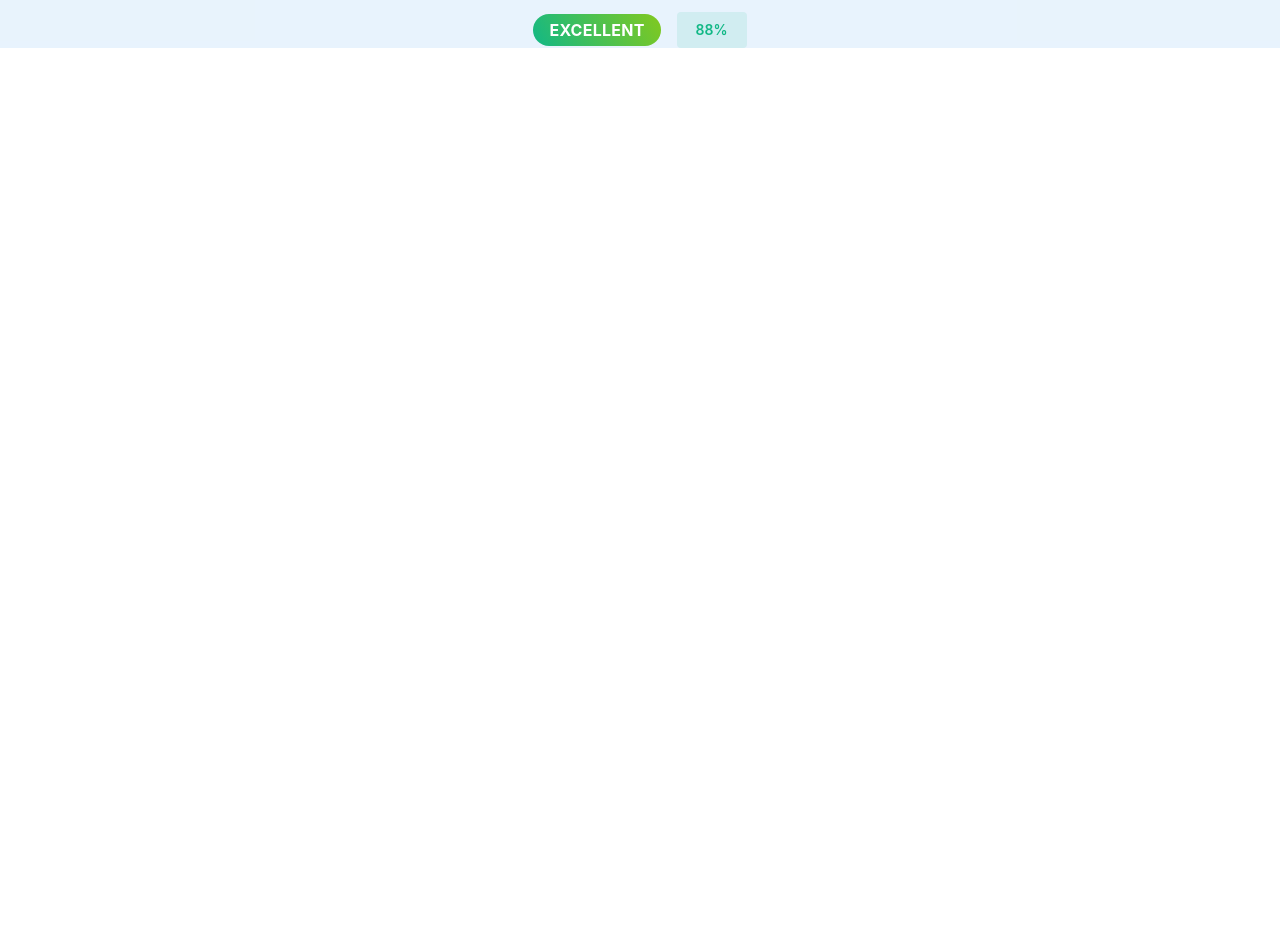
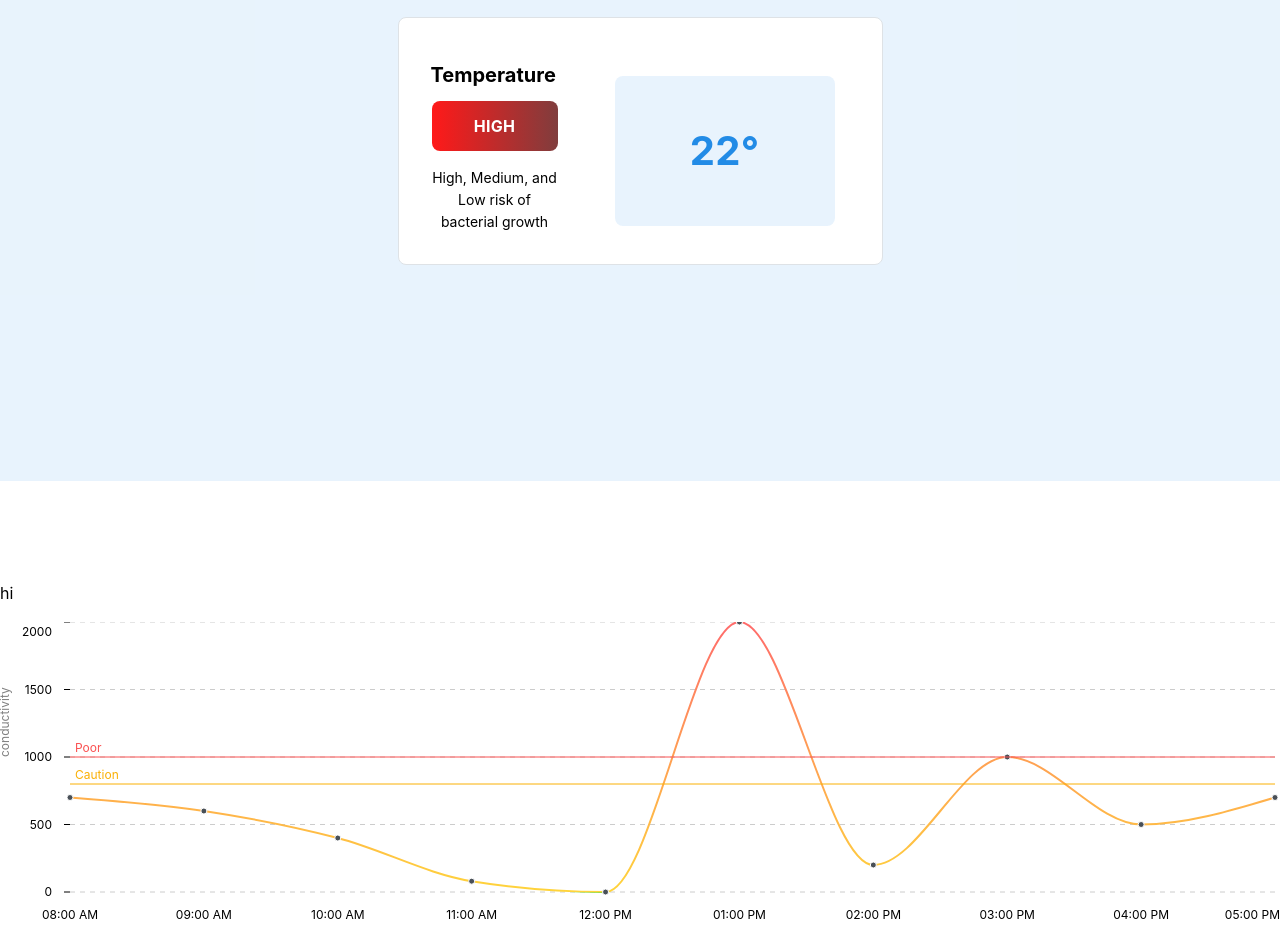
Before and after one commit to Vivra-Bottle/vivra_app, a Next.js app in the folder vivra_bottle_app/: page / in a window 1280 px wide. Shown: the part 468-1397 px from the top of the page. Before the commit the page ends 800 px from the top, so only its background shows below. Built offline with nearby package versions, Linux system fonts and the light colour scheme.

Commit message:
temp card and linechart

```diff
--- a/vivra_bottle_app/src/app/my-history/page.tsx
+++ b/vivra_bottle_app/src/app/my-history/page.tsx
@@ -1,14 +1,16 @@
 "use client";
 import { BarChart } from "@/components/barChart/BarChart";
 import { SparklineChart } from "@/components/sparklineChart/SparklineChart";
+import { Stack } from "@mantine/core";
 
 // Use module styling
 export default function MyHistory() {
   return (
-    <div>
+    <Stack>
       <p>History Page</p>
       <BarChart></BarChart>
       <SparklineChart></SparklineChart>
-    </div>
+      <div style={{ height: "200px" }}></div>
+    </Stack>
   );
 }
--- a/vivra_bottle_app/src/app/page.module.css
+++ b/vivra_bottle_app/src/app/page.module.css
@@ -11,6 +11,9 @@
 
 .name{
   align-self: center;
+  @media (max-width: 36em) {
+    align-self: center;
+  }
 }
 
 .consumptionStats {
@@ -25,10 +28,49 @@
 
 .consumptionBadge {
   height: 42px;
-  font-size: clamp(10px, 4vw, 12px);
+  font-size: clamp(10px, 12px, 12px);
   border-radius: 8px;
   margin-top: 20px;
     @media (max-width: 36em) {
       margin-top:0px;
     }
 }
+
+.tempBadge {
+  height: 150px;
+  width: 220px;
+  font-size: clamp(10px, 40px, 40px); /* Dynamically adjust font size */
+  border-radius: 8px;
+  margin-top: 20px;
+  display: flex;
+  align-items: center; /* Vertically center text */
+  justify-content: center; /* Horizontally center text */
+  text-align: center; /* Ensure text is centered */
+  line-height: 1; /* Prevent extra spacing */
+  padding: 0; /* Ensure no extra space */
+  margin-left: 40px;
+  margin-right: 15px;
+
+  @media (max-width: 36em) {
+    margin-top: 0px;
+    margin-right: 0;
+    margin-left: 0;
+    height: 100px;
+    margin-bottom: 10px;
+
+  }
+}
+
+.tempText {
+    font-size: 14px;
+    width: 128px;
+    word-wrap: break-word;
+    overflow-wrap: break-word;
+    white-space: normal;
+    text-align: center;
+    display: block;
+
+  @media (max-width: 36em) {
+    font-size: 11px;
+  }
+  }
--- a/vivra_bottle_app/src/app/page.tsx
+++ b/vivra_bottle_app/src/app/page.tsx
@@ -1,19 +1,36 @@
 "use client";
 import { ProgressRing } from "@/components/ProgressRing/ProgressRing";
-import { Badge, Stack, Title } from "@mantine/core";
+import { Badge, Stack, Title, Text } from "@mantine/core";
 
 import classes from "./page.module.css";
-import { WaterQualBadge } from "@/components/waterQualBadge/WaterQualBadge";
 import { SummaryCard } from "@/components/summaryCard/SummaryCard";
+import { ConductivityLineChart } from "@/components/conductivityLineChart/ConductivityLineChart";
+import { TempQualBadge } from "@/components/tempQualBadge/TempQualBadge";
 
 // TODO Delete and Replace with name from database
 const name = "Mary";
 const consumptionGoal = 2.4;
 const amountDrank = 1.1;
 const percentageDrank = Math.round((amountDrank / consumptionGoal) * 100);
+const temp = 22;
+
+// Updated data with hours and conductivity values
+const conductivityData = [
+  { time: "08:00 AM", conductivity: 700 },
+  { time: "09:00 AM", conductivity: 600 },
+  { time: "10:00 AM", conductivity: 400 },
+  { time: "11:00 AM", conductivity: 80 },
+  { time: "12:00 PM", conductivity: 0 },
+  { time: "01:00 PM", conductivity: 2000 },
+  { time: "02:00 PM", conductivity: 200 },
+  { time: "03:00 PM", conductivity: 1000 },
+  { time: "04:00 PM", conductivity: 500 },
+  { time: "05:00 PM", conductivity: 700 },
+];
 
 export default function Summary() {
   return (
+    <div>
       <Stack className={classes.stack}>
         <Title order={2} className={classes.name}>
           Welcome, {name}
@@ -46,10 +63,31 @@ export default function Summary() {
             </Stack>
           }
         ></SummaryCard>
-      <Title order={6} mt={20}>
+        <Title order={4} mt={20}>
           Water Quality
         </Title>
-      <WaterQualBadge value={88} conductivityVal={76}></WaterQualBadge>
+        <SummaryCard
+          title="Temperature"
+          graph={
+            <Badge variant="light" color="blue" className={classes.tempBadge}>
+              {temp}°
+            </Badge>
+          }
+          cardStats={
+            <Stack className={classes.consumptionStats}>
+              <TempQualBadge temperature={56}></TempQualBadge>
+              <Text className={classes.tempText}>
+                High, Medium, and Low risk of bacterial growth
+              </Text>
             </Stack>
+          }
+        ></SummaryCard>
+        <div style={{ marginTop: "200px" }}></div>
+      </Stack>
+      <div style={{ marginTop: "100px" }}>
+        <p>hi</p>
+      </div>
+      <ConductivityLineChart data={conductivityData}></ConductivityLineChart>
+    </div>
   );
 }
--- /dev/null
+++ b/vivra_bottle_app/src/components/conductivityLineChart/ConductivityLineChart.tsx
@@ -0,0 +1,46 @@
+import { FC } from "react";
+import { LineChart } from "@mantine/charts";
+
+export interface ConductivityLineChartProps {
+  data: { time: string; conductivity: number }[];
+}
+
+export const ConductivityLineChart: FC<ConductivityLineChartProps> = ({
+  data,
+}) => {
+  return (
+    <div>
+      <LineChart
+        withTooltip={false}
+        type="gradient"
+        gradientStops={[
+          { offset: 0, color: "red.5" }, // Green at the lowest conductivity values
+          { offset: 800, color: "yellow.4" }, // Green up to 800
+          { offset: 1000, color: "lime.5" },
+        ]}
+        h={300}
+        // w={300}
+        data={data}
+        dataKey="time"
+        xAxisProps={{
+          tickFormatter: (time: string) => time, // Format x-axis ticks as time
+        }}
+        yAxisLabel="conductivity"
+        yAxisProps={{
+          domain: [0, 2000], // Set range for conductivity (y-axis)
+        }}
+        referenceLines={[
+          { y: 1000, label: "Poor", color: "red" },
+          { y: 800, label: "Caution", color: "yellow" }, // Reference line for conductivity threshold
+          // { x: "12:00 PM", label: "Midday", color: "blue" }, // Reference line for midday
+        ]}
+        series={[
+          {
+            name: "conductivity", // Data series name
+            color: "indigo", // Line color
+          },
+        ]}
+      />
+    </div>
+  );
+};
```
Also changed, not shown: vivra_bottle_app/src/components/conductivityLineChart/ConductivityLineChart.module.css (added). Lines whose indentation alone changed are shown as unchanged.
